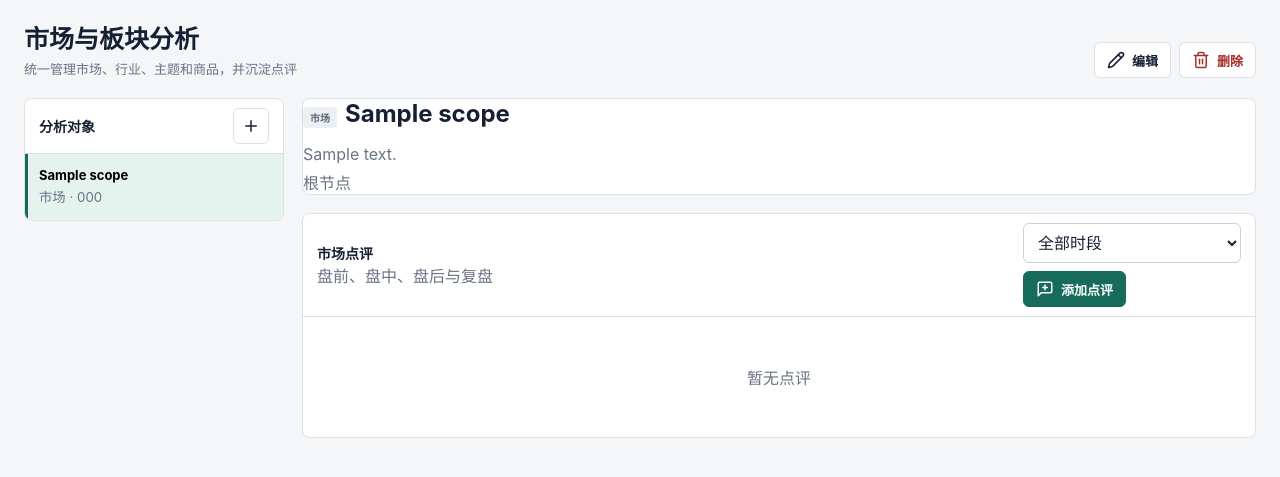
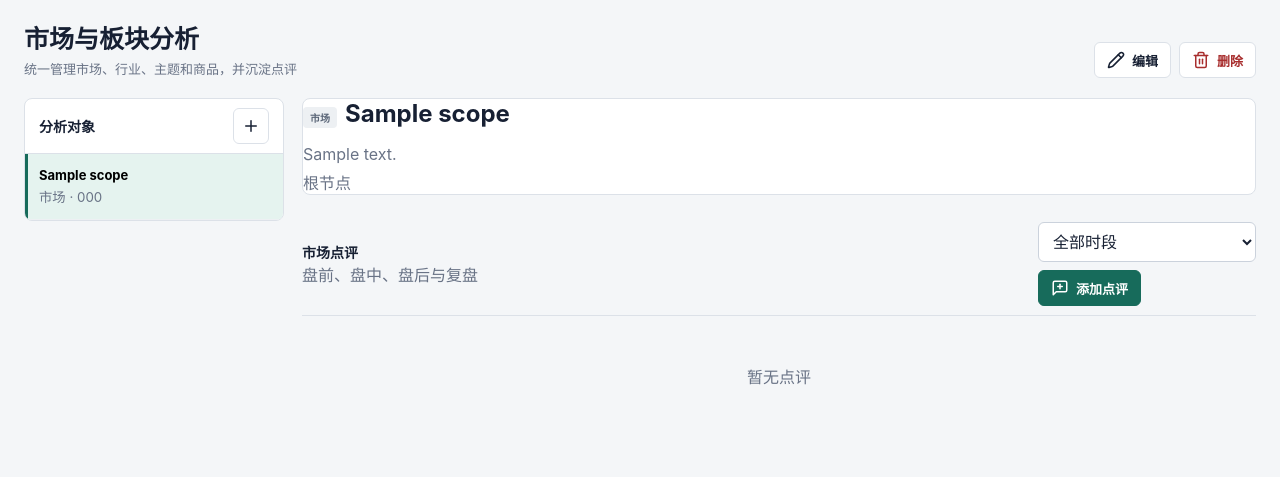
Before and after one commit to Linusp/invest, a FastAPI app: page /analysis in a window 1280 px wide. Shown: the part 58-535 px from the top of the page. Run offline with FastAPI, Linux system fonts and the light colour scheme; tables that the repository leaves empty hold one stand-in row (values such as "Sample post"); data that the repository does not hold is empty; parts of the project's set-up code (start-up, migrations or seed data) failed here and were passed over; some libraries are stand-ins or nearby versions.

Commit message:
fix(web): unify portfolio tab list layout

```diff
--- a/src/invest_service/web/static/app.css
+++ b/src/invest_service/web/static/app.css
@@ -134,7 +134,8 @@ svg { width: 18px; height: 18px; flex: none; }
 .portfolio-info-grid { display: grid; grid-template-columns: repeat(2, minmax(180px, 1fr)); gap: 18px 28px; }
 .portfolio-info-grid span { display: block; color: var(--muted); font-size: 12px; margin-bottom: 5px; }
 .portfolio-info-grid strong { display: block; white-space: pre-wrap; overflow-wrap: anywhere; }
-.commentary-panel { margin-top: 18px; }
+.commentary-panel { margin-top: 0; border: 0; border-radius: 0; box-shadow: none; background: transparent; }
+.commentary-panel .panel-header { padding-left: 0; padding-right: 0; }
 .commentary-header { align-items: center; }
 .commentary-list { display: grid; gap: 12px; }
 .commentary-item { border-top: 1px solid #edf0f3; padding: 16px 2px 4px; }
@@ -154,7 +155,8 @@ svg { width: 18px; height: 18px; flex: none; }
 .commentary-metric dd { margin: 0; font-weight: 700; }
 .commentary-flags { margin-top: 12px; }
 .commentary-flags span { padding: 2px 7px; border-radius: 999px; background: #f3f5f7; }
-.trade-plans { margin-top: 18px; }
+.trade-plans { margin-top: 0; border: 0; border-radius: 0; box-shadow: none; background: transparent; }
+.trade-plans .panel-header { padding-left: 0; padding-right: 0; }
 .commentary-editor { min-height: 220px; }
 .scope-profile { margin-bottom: 18px; }
 .scope-profile h2 { display: inline; margin-left: 8px; }
--- a/src/invest_service/web/templates/base.html
+++ b/src/invest_service/web/templates/base.html
@@ -5,7 +5,7 @@
     <meta name="viewport" content="width=device-width, initial-scale=1">
     <title>{% block title %}Invest{% endblock %}</title>
     <link rel="icon" href="data:,">
-    <link rel="stylesheet" href="/static/app.css?v=20260826-7">
+    <link rel="stylesheet" href="/static/app.css?v=20260826-8">
     <script src="/static/vendor/lucide-0.468.0.min.js"></script>
     {% block head %}{% endblock %}
 </head>
```
